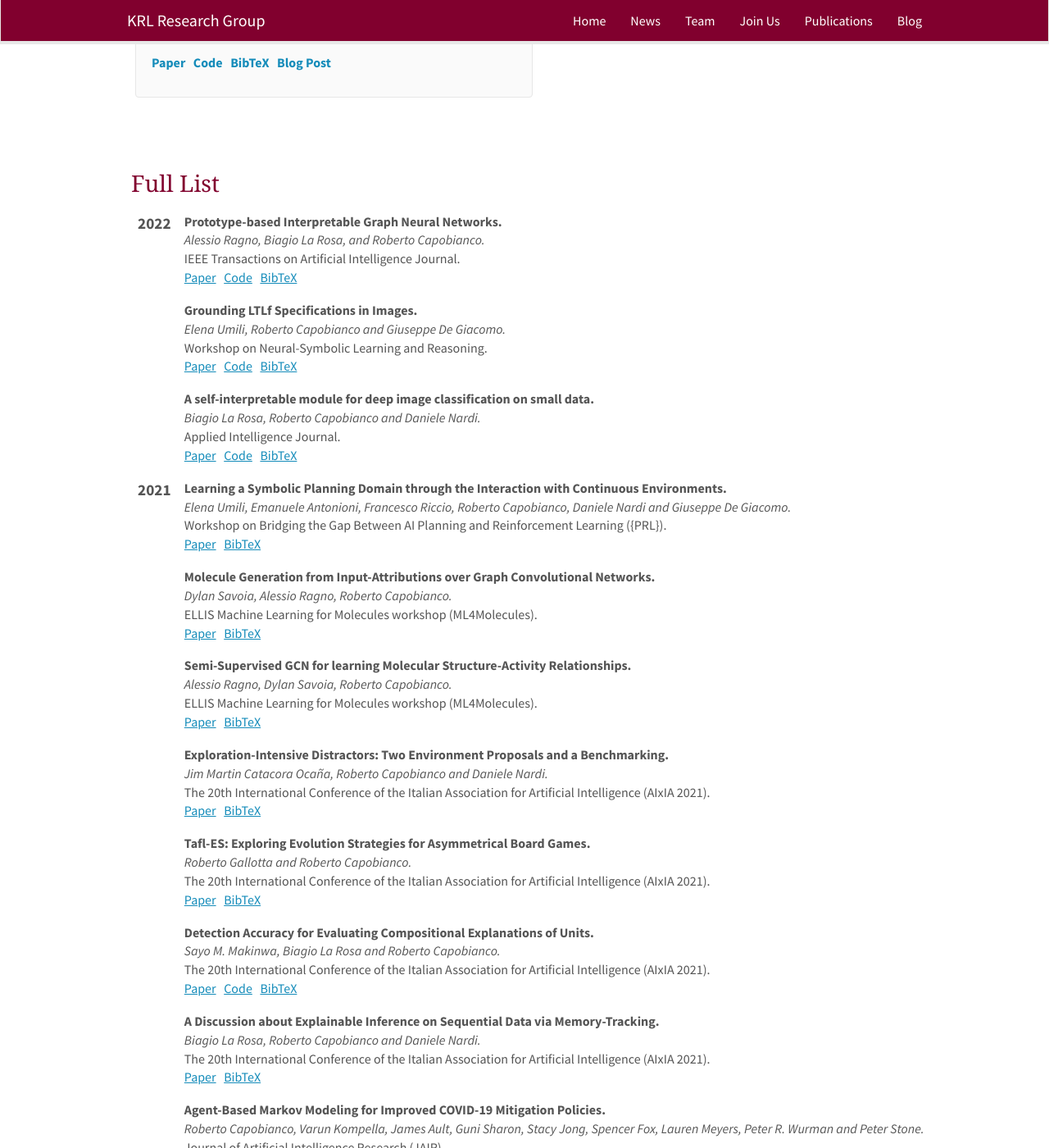
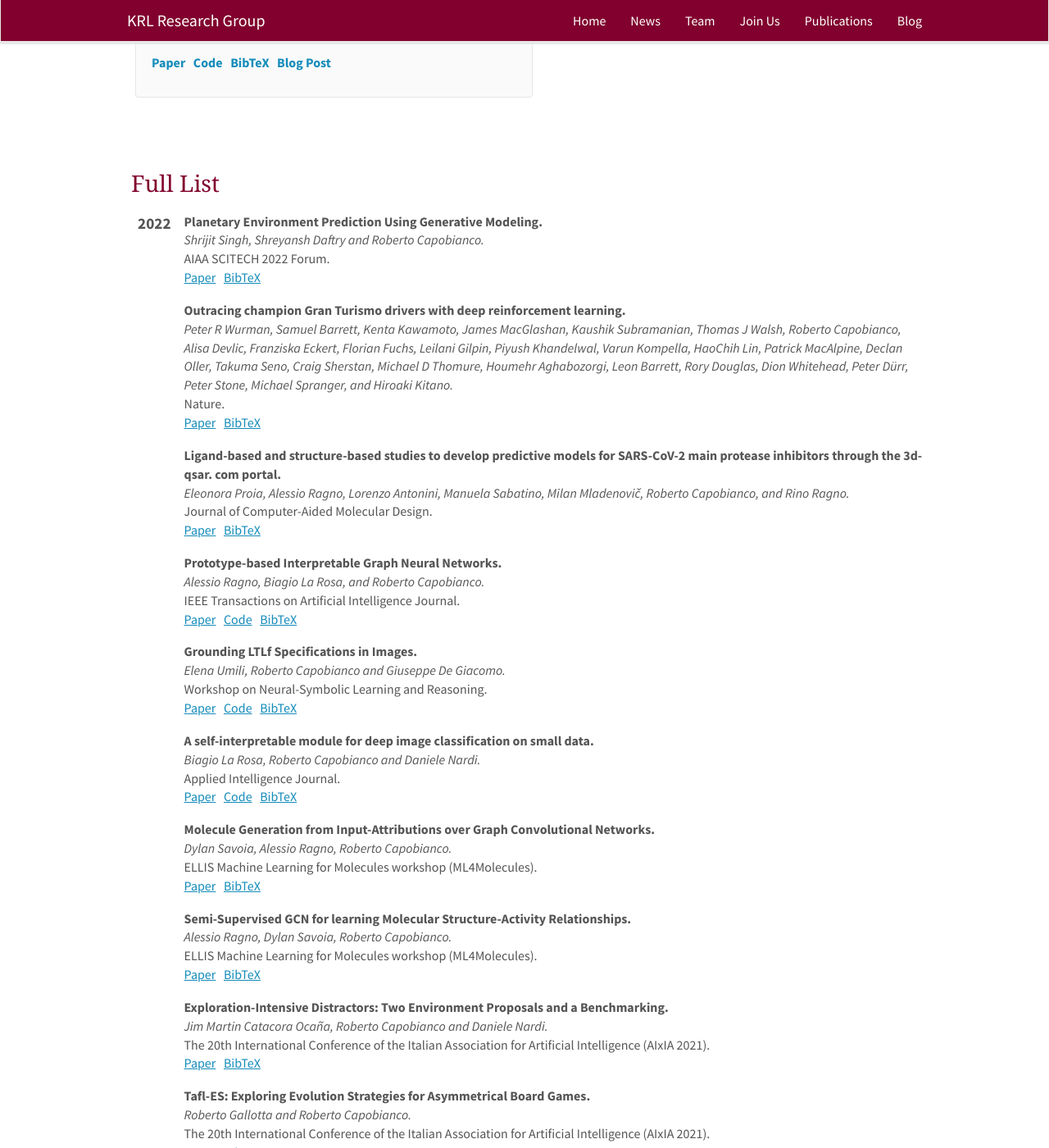
Before and after one commit to KRLGroup/krlgroup.github.io, a Jekyll site: the page built from _pages/publications.md, in a window 1280 px wide and 1400 px high, scrolled down 412 px. Shown: the whole window at 82% size. Built offline with Jekyll 4.4.1, drawn with Linux system fonts in a browser that asks for light colours; nearby versions of some CDN libraries; some of the changed text lies outside the part shown.

Commit message:
updated publications

```diff
--- a/_data/publist.yml
+++ b/_data/publist.yml
@@ -1,3 +1,64 @@
+
+- title: "Planetary Environment Prediction Using Generative Modeling"
+  authors:  Shrijit Singh, Shreyansh Daftry and Roberto Capobianco
+  year: 2022
+  publisher: AIAA SCITECH 2022 Forum
+  link:
+    url:  https://arc.aiaa.org/doi/abs/10.2514/6.2022-2085
+    display: Paper
+  code:
+  bibtex: "@InProceedings{Singh2022,<br>
+  author    = {Shrijit Singh and Shreyansh Daftry and Roberto Capobianco},<br>
+  booktitle = {{AIAA} {SCITECH} 2022 Forum},<br>
+  title     = {Planetary Environment Prediction Using Generative Modeling},<br>
+  year      = {2022},<br>
+  month     = {jan},<br>
+  publisher = {American Institute of Aeronautics and Astronautics},<br>
+  doi       = {10.2514/6.2022-2085},<br>
+}
+"
+- title: "Outracing champion Gran Turismo drivers with deep reinforcement learning"
+  authors:  Peter R Wurman, Samuel Barrett, Kenta Kawamoto, James MacGlashan, Kaushik Subramanian, Thomas J Walsh, Roberto Capobianco, Alisa Devlic, Franziska Eckert, Florian Fuchs, Leilani Gilpin, Piyush Khandelwal, Varun Kompella, HaoChih Lin, Patrick MacAlpine, Declan Oller, Takuma Seno, Craig Sherstan, Michael D Thomure, Houmehr Aghabozorgi, Leon Barrett, Rory Douglas, Dion Whitehead, Peter Dürr, Peter Stone, Michael Spranger, and Hiroaki Kitano
+  year: 2022
+  publisher: Nature
+  link:
+    url:  https://www.nature.com/articles/s41586-021-04357-7
+    display: Paper
+  code:
+  bibtex: "@Article{Wurman2022,<br>
+  author    = {Peter R. Wurman and Samuel Barrett and Kenta Kawamoto and James MacGlashan and Kaushik Subramanian and Thomas J. Walsh and Roberto Capobianco and Alisa Devlic and Franziska Eckert and Florian Fuchs and Leilani Gilpin and Piyush Khandelwal and Varun Kompella and HaoChih Lin and Patrick MacAlpine and Declan Oller and Takuma Seno and Craig Sherstan and Michael D. Thomure and Houmehr Aghabozorgi and Leon Barrett and Rory Douglas and Dion Whitehead and Peter Dürr and Peter Stone and Michael Spranger and Hiroaki Kitano},<br>
+  journal   = {Nature},<br>
+  title     = {Outracing champion Gran Turismo drivers with deep reinforcement learning},<br>
+  year      = {2022},<br>
+  month     = {feb},<br>
+  number    = {7896},<br>
+  pages     = {223--228},<br>
+  volume    = {602},<br>
+  doi       = {10.1038/s41586-021-04357-7},<br>
+  publisher = {Springer Science and Business Media {LLC}},
+}
+"
+
+- title: "Ligand-based and structure-based studies to develop predictive models for SARS-CoV-2 main protease inhibitors through the 3d-qsar. com portal"
+  authors:  Eleonora Proia, Alessio Ragno, Lorenzo Antonini, Manuela Sabatino, Milan Mladenovič, Roberto Capobianco, and Rino Ragno
+  year: 2022
+  publisher: Journal of Computer-Aided Molecular Design
+  link:
+    url:  https://link.springer.com/article/10.1007/s10822-022-00460-7
+    display: Paper
+  code:
+  bibtex: "@Article{Proia2022,<br>
+  author    = {Eleonora Proia and Alessio Ragno and Lorenzo Antonini and Manuela Sabatino and Milan Mladenovi{\v{c}} and Roberto Capobianco and Rino Ragno},<br>
+  journal   = {Journal of Computer-Aided Molecular Design},<br>
+  title     = {Ligand-based and structure-based studies to develop predictive models for {SARS}-{CoV}-2 main protease inhibitors through the 3d-qsar.com portal},<br>
+  year      = {2022},<br>
+  month     = {jun},<br>
+  number    = {7},<br>
+  pages     = {483--505},<br>
+  volume    = {36},<br>
+  doi       = {10.1007/s10822-022-00460-7},<br>
+  publisher = {Springer Science and Business Media {LLC}},
+}"
 
 - title: "Prototype-based Interpretable Graph Neural Networks"
   authors:  Alessio Ragno, Biagio La Rosa, and Roberto Capobianco
@@ -54,28 +115,9 @@
   publisher = {Springer Science and Business Media {LLC}},<br>
 }"
 
-- title: "Learning a Symbolic Planning Domain through the Interaction with Continuous Environments"
-  authors:  Elena Umili, Emanuele Antonioni, Francesco Riccio, Roberto Capobianco, Daniele Nardi and Giuseppe De Giacomo
-  year: 2021
-  publisher: Workshop on Bridging the Gap Between AI Planning and Reinforcement Learning ({PRL})
-  link:
-    url:   https://prl-theworkshop.github.io/prl2021/papers/PRL2021_paper_39.pdf
-    display: Paper
-  bibtex: "@inproceedings{umili2021,<br>
-    author = {Elena Umili and
-              Emanuele Antonioni and
-              Francesco Riccio and<br>
-              Roberto Capobianco and
-              Daniele Nardi and
-              Giuseppe {De Giacomo}},<br>
-    title = {Learning a Symbolic Planning Domain through the Interaction with Continuous Environments},<br>
-    booktitle = {Workshop on Bridging the Gap Between AI Planning and Reinforcement Learning ({PRL})},<br>
-    year = {2021},<br>
-}"
-
 - title: "Molecule Generation from Input-Attributions over Graph Convolutional Networks"
   authors:  Dylan Savoia, Alessio Ragno, Roberto Capobianco
-  year: 2021
+  year: 2022
   publisher: ELLIS Machine Learning for Molecules workshop (ML4Molecules)
   link:
     url:  https://cloud.ml.jku.at/s/28FsiTRKfjEdLMG
@@ -96,7 +138,7 @@
 
 - title: "Semi-Supervised GCN for learning Molecular Structure-Activity Relationships"
   authors: Alessio Ragno, Dylan Savoia, Roberto Capobianco
-  year: 2021
+  year: 2022
   publisher: ELLIS Machine Learning for Molecules workshop (ML4Molecules)
   link:
     url: https://cloud.ml.jku.at/s/rwj5fSNNcwsgA3d
@@ -117,12 +159,12 @@
 
 - title: "Exploration-Intensive Distractors: Two Environment Proposals and a Benchmarking"
   authors: Jim Martin Catacora Ocaña, Roberto Capobianco and Daniele Nardi
-  year: 2021
+  year: 2022
   publisher: The 20th International Conference of the Italian Association for Artificial Intelligence (AIxIA 2021)
   link:
     url: https://link.springer.com/chapter/10.1007/978-3-031-08421-8_29
     display: Paper
-  bibtex: "@InProceedings{Ocana2021,<br>
+  bibtex: "@InProceedings{Ocana2022,<br>
   author={Ocana, Jim Martin Catacora and Capobianco, Roberto and Nardi, Daniele},<br>
   editor={Bandini, Stefania and Gasparini, Francesca and Mascardi, Viviana and Palmonari, Matteo
 and Vizzari, Giuseppe},<br>
@@ -137,12 +179,12 @@ and Vizzari, Giuseppe},<br>
 
 - title: "Tafl-ES: Exploring Evolution Strategies for Asymmetrical Board Games"
   authors: Roberto Gallotta and Roberto Capobianco
-  year: 2021
+  year: 2022
   publisher: The 20th International Conference of the Italian Association for Artificial Intelligence (AIxIA 2021)
   link:
     url: https://link.springer.com/chapter/10.1007/978-3-031-08421-8_4
     display: Paper
-  bibtex: "@InProceedings{Gallotta2021,<br>
+  bibtex: "@InProceedings{Gallotta2022,<br>
   author={Gallotta, Roberto and Capobianco, Roberto}, <br>
   editor={Bandini, Stefania and Gasparini, Francesca and Mascardi, Viviana
 and Palmonari, Matteo and Vizzari, Giuseppe},<br>
@@ -157,13 +199,13 @@ and Palmonari, Matteo and Vizzari, Giuseppe},<br>
 
 - title: "Detection Accuracy for Evaluating Compositional Explanations of Units"
   authors: Sayo M. Makinwa, Biagio La Rosa and Roberto Capobianco
-  year: 2021
+  year: 2022
   publisher: The 20th International Conference of the Italian Association for Artificial Intelligence (AIxIA 2021)
   link:
     url: https://link.springer.com/chapter/10.1007/978-3-031-08421-8_38
     display: Paper
   code: https://github.com/KRLGroup/detacc-compexp
-  bibtex: "@InProceedings{Makinwa2021,<br>
+  bibtex: "@InProceedings{Makinwa2022,<br>
 author={Makinwa, Sayo M.
 and La Rosa, Biagio
 and Capobianco, Roberto},<br>
@@ -179,6 +221,25 @@ publisher={Springer International Publishing},<br>
 address={Cham},<br>
 pages={550--563},<br>
 isbn={978-3-031-08421-8},<br>
+}"
+
+- title: "Learning a Symbolic Planning Domain through the Interaction with Continuous Environments"
+  authors:  Elena Umili, Emanuele Antonioni, Francesco Riccio, Roberto Capobianco, Daniele Nardi and Giuseppe De Giacomo
+  year: 2021
+  publisher: Workshop on Bridging the Gap Between AI Planning and Reinforcement Learning ({PRL})
+  link:
+    url:   https://prl-theworkshop.github.io/prl2021/papers/PRL2021_paper_39.pdf
+    display: Paper
+  bibtex: "@inproceedings{umili2021,<br>
+    author = {Elena Umili and
+              Emanuele Antonioni and
+              Francesco Riccio and<br>
+              Roberto Capobianco and
+              Daniele Nardi and
+              Giuseppe {De Giacomo}},<br>
+    title = {Learning a Symbolic Planning Domain through the Interaction with Continuous Environments},<br>
+    booktitle = {Workshop on Bridging the Gap Between AI Planning and Reinforcement Learning ({PRL})},<br>
+    year = {2021},<br>
 }"
 
 - title: "A Discussion about Explainable Inference on Sequential Data via Memory-Tracking"
```
